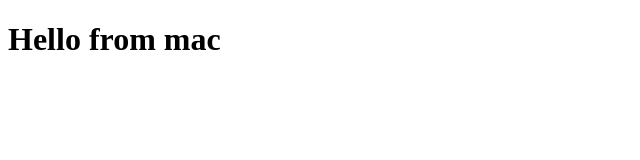
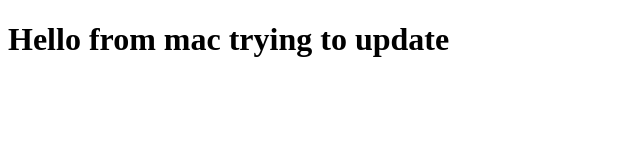
Before and after one commit to katsumase/my-ang-test, a plain HTML site: page index.html in a window 1280 px wide. Shown: the whole page, without its empty margins (0-640 px from the left). Drawn offline with Linux system fonts and the light colour scheme.

Commit message:
updated the html file on 23.09

```diff
--- a/index.html
+++ b/index.html
@@ -5,6 +5,6 @@
     <title>Test</title>
   </head>
   <body>
-    <h1>Hello from mac</h1>
+    <h1>Hello from mac trying to update</h1>
   </body>
 </html>
```
